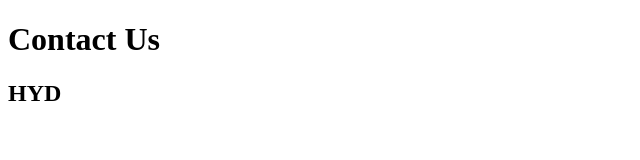
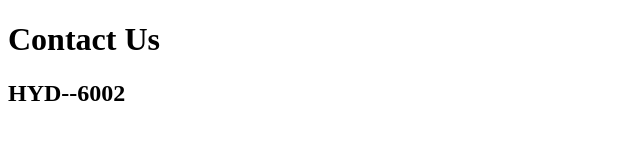
Before and after one commit to ananth6002/Hello-World, a plain HTML site: page contact.html in a window 1280 px wide. Shown: the full height of the page, 0-640 px from the left. Drawn offline with Linux system fonts and the light colour scheme.

Commit message:
Added postcode

```diff
--- a/contact.html
+++ b/contact.html
@@ -4,7 +4,7 @@
 <body>
 
 	<h1>Contact Us</h1>
-        <h2>HYD</h2>
+        <h2>HYD--6002</h2>
 
 <p></p>
 
```
